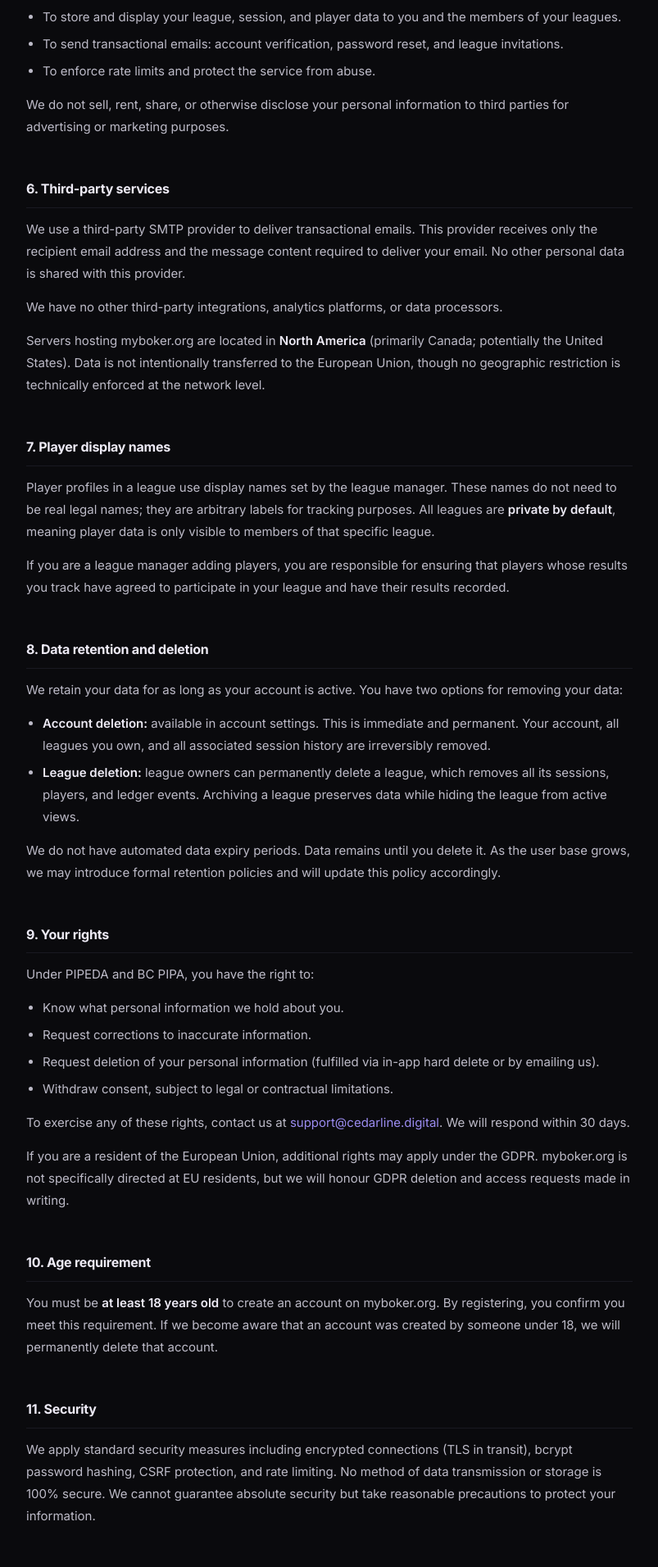
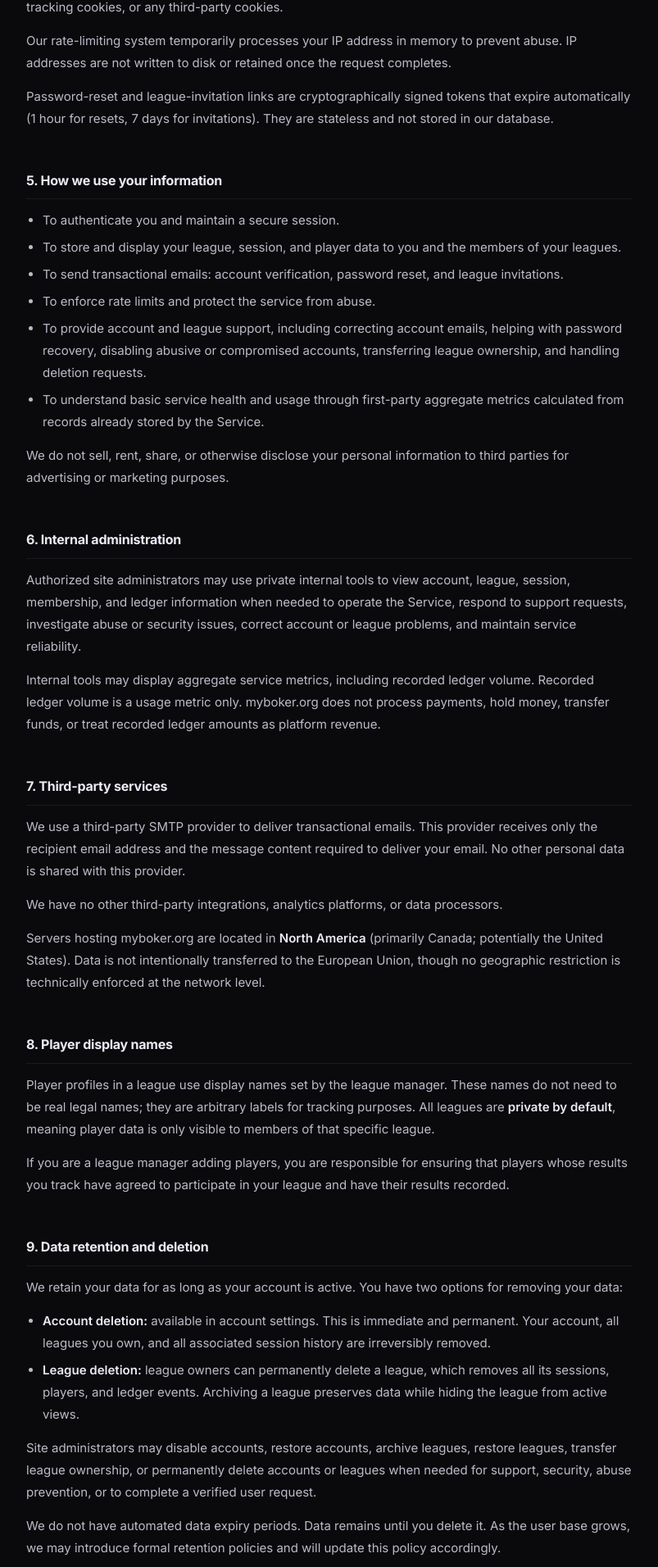
Before and after one commit to SowinskiBraeden/boker, a Flask app: page /privacy in a window 1280 px wide. Shown: the part 1960-3872 px from the top of the page at 82% size, without its empty margins (238-1041 px from the left). Run offline with Flask 3, Linux system fonts and the light colour scheme.

Commit message:
update terms/privacy

```diff
--- a/config.py
+++ b/config.py
@@ -9,7 +9,7 @@ DATA_PATH = BASE_DIR / "data" / "entries.csv"
 DEFAULT_DATABASE_URL = f"sqlite:///{BASE_DIR / 'data' / 'boker-dev.sqlite3'}"
 
 ELIGIBLE_MIN_SESSIONS = 3
-APP_VERSION = "2.5.28"
+APP_VERSION = "2.5.29"
 
 
 def load_local_env(env_path: Path) -> None:
--- a/templates/privacy.html
+++ b/templates/privacy.html
@@ -7,7 +7,7 @@
     <header class="legal-doc__header">
         <p class="lp-kicker">Legal</p>
         <h1 class="legal-doc__title">Privacy Policy</h1>
-        <p class="legal-doc__meta">Effective June 27, 2026. Owned and operated by <strong>Cedarline Digital</strong>.</p>
+        <p class="legal-doc__meta">Effective June 28, 2026. Owned and operated by <strong>Cedarline Digital</strong>.</p>
     </header>
 
     <div class="legal-doc__body">
@@ -40,6 +40,13 @@
             <li>Which account invited you and when.</li>
         </ul>
 
+        <h3>Support and operational data</h3>
+        <ul>
+            <li>Account status information such as whether an account is verified, disabled, or marked as a site administrator.</li>
+            <li>Aggregate operational metrics derived from existing records, such as user counts, active users, league counts, session counts, ledger event counts, voided event counts, and recorded ledger volume.</li>
+            <li>Support actions performed through internal tools, such as account email updates, password reset or temporary password emails, account disable/restore actions, league archive/restore actions, league deletion, and ownership transfers.</li>
+        </ul>
+
         <h2>3. What we do not collect</h2>
         <ul>
             <li><strong>Real names.</strong> Player display names are arbitrary labels chosen by league managers and are not required to correspond to real legal identities.</li>
@@ -47,7 +54,7 @@
             <li>Location or GPS data.</li>
             <li>Browser fingerprints or device identifiers.</li>
             <li>Advertising IDs or third-party tracking identifiers.</li>
-            <li>Analytics data. There are no third-party analytics scripts (no Google Analytics, Mixpanel, or similar) on myboker.org.</li>
+            <li>Third-party analytics data. There are no third-party analytics scripts (no Google Analytics, Mixpanel, or similar) on myboker.org.</li>
         </ul>
 
         <h2>4. Cookies and transient data</h2>
@@ -61,27 +68,34 @@
             <li>To store and display your league, session, and player data to you and the members of your leagues.</li>
             <li>To send transactional emails: account verification, password reset, and league invitations.</li>
             <li>To enforce rate limits and protect the service from abuse.</li>
+            <li>To provide account and league support, including correcting account emails, helping with password recovery, disabling abusive or compromised accounts, transferring league ownership, and handling deletion requests.</li>
+            <li>To understand basic service health and usage through first-party aggregate metrics calculated from records already stored by the Service.</li>
         </ul>
         <p>We do not sell, rent, share, or otherwise disclose your personal information to third parties for advertising or marketing purposes.</p>
 
-        <h2>6. Third-party services</h2>
+        <h2>6. Internal administration</h2>
+        <p>Authorized site administrators may use private internal tools to view account, league, session, membership, and ledger information when needed to operate the Service, respond to support requests, investigate abuse or security issues, correct account or league problems, and maintain service reliability.</p>
+        <p>Internal tools may display aggregate service metrics, including recorded ledger volume. Recorded ledger volume is a usage metric only. myboker.org does not process payments, hold money, transfer funds, or treat recorded ledger amounts as platform revenue.</p>
+
+        <h2>7. Third-party services</h2>
         <p>We use a third-party SMTP provider to deliver transactional emails. This provider receives only the recipient email address and the message content required to deliver your email. No other personal data is shared with this provider.</p>
         <p>We have no other third-party integrations, analytics platforms, or data processors.</p>
         <p>Servers hosting myboker.org are located in <strong>North America</strong> (primarily Canada; potentially the United States). Data is not intentionally transferred to the European Union, though no geographic restriction is technically enforced at the network level.</p>
 
-        <h2>7. Player display names</h2>
+        <h2>8. Player display names</h2>
         <p>Player profiles in a league use display names set by the league manager. These names do not need to be real legal names; they are arbitrary labels for tracking purposes. All leagues are <strong>private by default</strong>, meaning player data is only visible to members of that specific league.</p>
         <p>If you are a league manager adding players, you are responsible for ensuring that players whose results you track have agreed to participate in your league and have their results recorded.</p>
 
-        <h2>8. Data retention and deletion</h2>
+        <h2>9. Data retention and deletion</h2>
         <p>We retain your data for as long as your account is active. You have two options for removing your data:</p>
         <ul>
             <li><strong>Account deletion:</strong> available in account settings. This is immediate and permanent. Your account, all leagues you own, and all associated session history are irreversibly removed.</li>
             <li><strong>League deletion:</strong> league owners can permanently delete a league, which removes all its sessions, players, and ledger events. Archiving a league preserves data while hiding the league from active views.</li>
         </ul>
+        <p>Site administrators may disable accounts, restore accounts, archive leagues, restore leagues, transfer league ownership, or permanently delete accounts or leagues when needed for support, security, abuse prevention, or to complete a verified user request.</p>
         <p>We do not have automated data expiry periods. Data remains until you delete it. As the user base grows, we may introduce formal retention policies and will update this policy accordingly.</p>
 
-        <h2>9. Your rights</h2>
+        <h2>10. Your rights</h2>
         <p>Under PIPEDA and BC PIPA, you have the right to:</p>
         <ul>
             <li>Know what personal information we hold about you.</li>
@@ -92,16 +106,16 @@
         <p>To exercise any of these rights, contact us at <a href="mailto:support@cedarline.digital">support@cedarline.digital</a>. We will respond within 30 days.</p>
         <p>If you are a resident of the European Union, additional rights may apply under the GDPR. myboker.org is not specifically directed at EU residents, but we will honour GDPR deletion and access requests made in writing.</p>
 
-        <h2>10. Age requirement</h2>
+        <h2>11. Age requirement</h2>
         <p>You must be <strong>at least 18 years old</strong> to create an account on myboker.org. By registering, you confirm you meet this requirement. If we become aware that an account was created by someone under 18, we will permanently delete that account.</p>
 
-        <h2>11. Security</h2>
+        <h2>12. Security</h2>
         <p>We apply standard security measures including encrypted connections (TLS in transit), bcrypt password hashing, CSRF protection, and rate limiting. No method of data transmission or storage is 100% secure. We cannot guarantee absolute security but take reasonable precautions to protect your information.</p>
 
-        <h2>12. Changes to this policy</h2>
+        <h2>13. Changes to this policy</h2>
         <p>We may update this Privacy Policy from time to time. When we do, we will update the effective date at the top of this page. Continued use of myboker.org after changes are posted constitutes your acceptance of the revised policy.</p>
 
-        <h2>13. Contact</h2>
+        <h2>14. Contact</h2>
         <p>Questions or requests regarding this policy:</p>
         <p>
             <strong>Cedarline Digital</strong><br>
--- a/templates/support.html
+++ b/templates/support.html
@@ -323,7 +323,7 @@
             <details class="faq-item">
                 <summary class="faq-item__q">Does myboker.org track me or use analytics?</summary>
                 <div class="faq-item__a">
-                    <p>No. There are no third-party analytics scripts on myboker.org. We set one functional session cookie to keep you signed in and nothing else. We do not sell or share your data. See the full <a href="{{ url_for('public.privacy') }}">Privacy Policy</a> for details.</p>
+                    <p>There are no third-party analytics scripts on myboker.org. We set one functional session cookie to keep you signed in. We may calculate first-party aggregate service metrics from existing account, league, session, and ledger records to understand service health and usage. We do not sell or share your data for advertising. See the full <a href="{{ url_for('public.privacy') }}">Privacy Policy</a> for details.</p>
                 </div>
             </details>
 
```
Also changed, not shown: templates/terms.html (+15 -9 lines).
